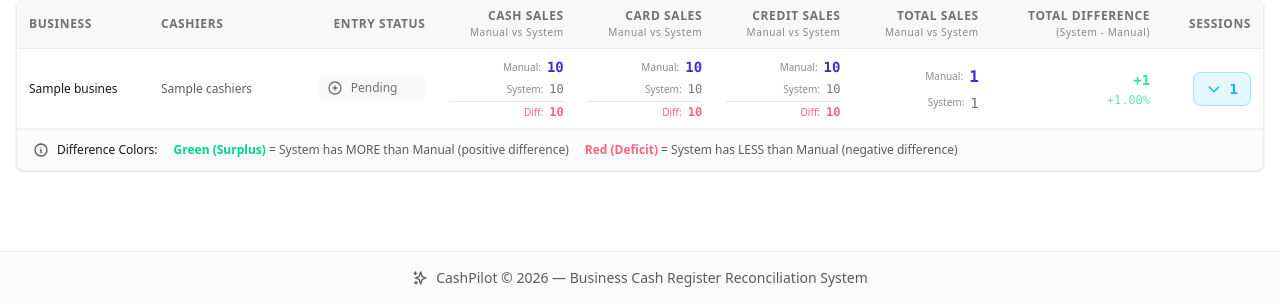
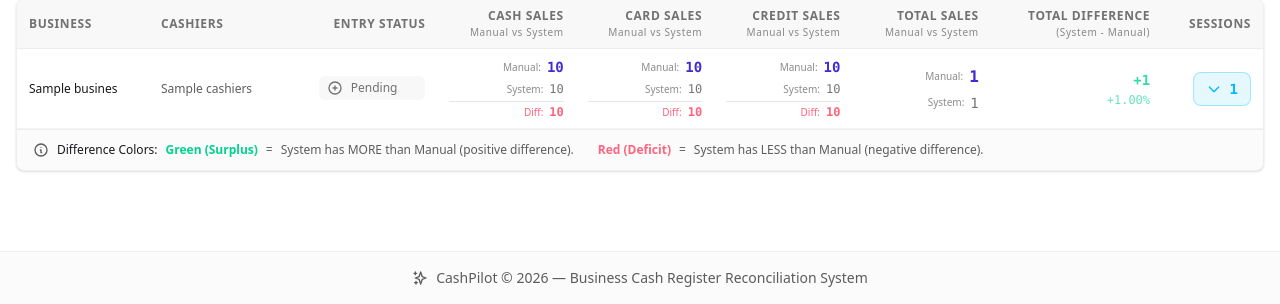
Before and after one commit to luifer-villalba/cash-pilot, a Python web app: template templates/admin/reconciliation_compare.html in a window 1280 px wide. Shown: the part 547-851 px from the top of the page. Run offline with Jinja, Linux system fonts and the light colour scheme; the template is opened without the code that fills it: most values are stand-ins (such as "Sample title", 1, 10 or a date in 2020); style sheets or scripts are compiled from the project's sources; some libraries are stand-ins or nearby versions.

Commit message:
fix: improve accessibility and color legend spacing
- Add aria-label to session number links for screen reader support
- Fix messages.pot msgid from 'Yellow/Amber' to 'Green (Surplus)'
- Improve color legend layout to single-line flex without nested divs
- Ensure proper spacing between legend elements
- Recompile translations

```diff
--- a/templates/admin/partials/session_details.html
+++ b/templates/admin/partials/session_details.html
@@ -21,7 +21,7 @@
                     {% for item in sessions %}
                     <tr class="hover:bg-info/10 transition-all duration-200 border-b border-base-content/5 group">
                         <td class="font-mono text-xs font-semibold border-r border-info/10">
-                            <a href="/sessions/{{ item.session.id }}" class="inline-flex items-center gap-1.5 px-2 py-1 rounded-md bg-info/10 hover:bg-info/20 text-info hover:text-info-focus font-semibold transition-all duration-200 hover:scale-105 hover:shadow-md border border-info/30 hover:border-info/50 focus:outline-none focus:ring-2 focus:ring-info/50 cursor-pointer">
+                            <a href="/sessions/{{ item.session.id }}" aria-label="{{ _('View details for session') }} {{ item.session.session_number }}" class="inline-flex items-center gap-1.5 px-2 py-1 rounded-md bg-info/10 hover:bg-info/20 text-info hover:text-info-focus font-semibold transition-all duration-200 hover:scale-105 hover:shadow-md border border-info/30 hover:border-info/50 focus:outline-none focus:ring-2 focus:ring-info/50 cursor-pointer">
                                 <svg class="w-3.5 h-3.5" fill="none" stroke="currentColor" viewBox="0 0 24 24" aria-hidden="true">
                                     <path stroke-linecap="round" stroke-linejoin="round" stroke-width="2" d="M15 12a3 3 0 11-6 0 3 3 0 016 0z"/>
                                     <path stroke-linecap="round" stroke-linejoin="round" stroke-width="2" d="M2.458 12C3.732 7.943 7.523 5 12 5c4.478 0 8.268 2.943 9.542 7-1.274 4.057-5.064 7-9.542 7-4.477 0-8.268-2.943-9.542-7z"/>
--- a/templates/admin/reconciliation_compare.html
+++ b/templates/admin/reconciliation_compare.html
@@ -480,15 +480,17 @@
         </table>
         <!-- Color Legend -->
         <div class="bg-base-200/50 border-t border-base-300 px-4 py-3">
-            <div class="flex flex-wrap items-center gap-x-4 gap-y-2 text-xs text-base-content/70">
-                <div class="flex items-center gap-2">
-                    <svg class="w-4 h-4 flex-shrink-0" fill="none" stroke="currentColor" viewBox="0 0 24 24" aria-hidden="true">
-                        <path stroke-linecap="round" stroke-linejoin="round" stroke-width="2" d="M13 16h-1v-4h-1m1-4h.01M21 12a9 9 0 11-18 0 9 9 0 0118 0z"/>
-                    </svg>
-                    <span class="font-medium text-base-content">{{ _('Difference Colors:') }}</span>
-                </div>
-                <span><span class="text-success font-semibold">{{ _('Green (Surplus)') }}</span> = {{ _('System has MORE than Manual (positive difference)') }}</span>
-                <span><span class="text-error font-semibold">{{ _('Red (Deficit)') }}</span> = {{ _('System has LESS than Manual (negative difference)') }}</span>
+            <div class="flex items-center gap-2 text-xs text-base-content/70">
+                <svg class="w-4 h-4 flex-shrink-0" fill="none" stroke="currentColor" viewBox="0 0 24 24" aria-hidden="true">
+                    <path stroke-linecap="round" stroke-linejoin="round" stroke-width="2" d="M13 16h-1v-4h-1m1-4h.01M21 12a9 9 0 11-18 0 9 9 0 0118 0z"/>
+                </svg>
+                <span class="font-medium text-base-content">{{ _('Difference Colors:') }}</span>
+                <span class="text-success font-semibold">{{ _('Green (Surplus)') }}</span>
+                <span>=</span>
+                <span>{{ _('System has MORE than Manual (positive difference)') }}.</span>
+                <span class="text-error font-semibold ml-4">{{ _('Red (Deficit)') }}</span>
+                <span>=</span>
+                <span>{{ _('System has LESS than Manual (negative difference)') }}.</span>
             </div>
         </div>
     </div>
```
Also changed, not shown: 2 other files.
